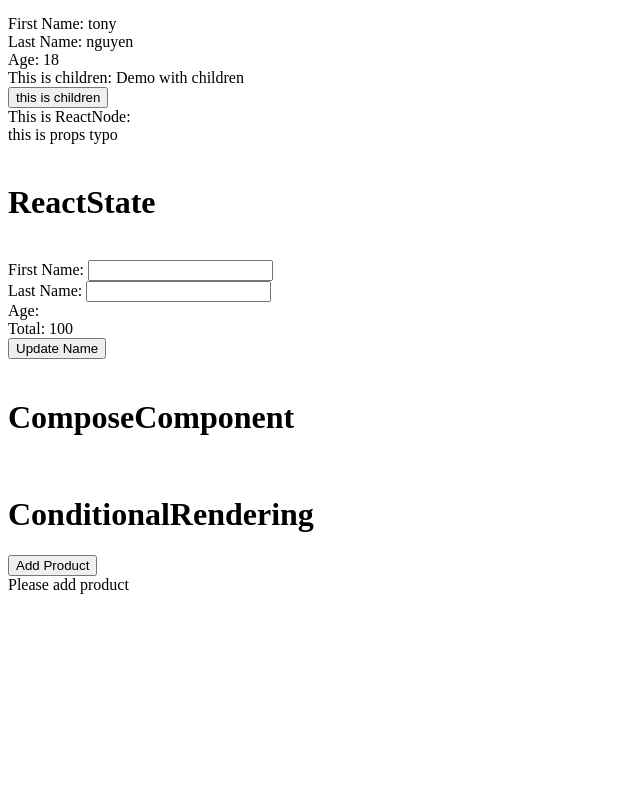
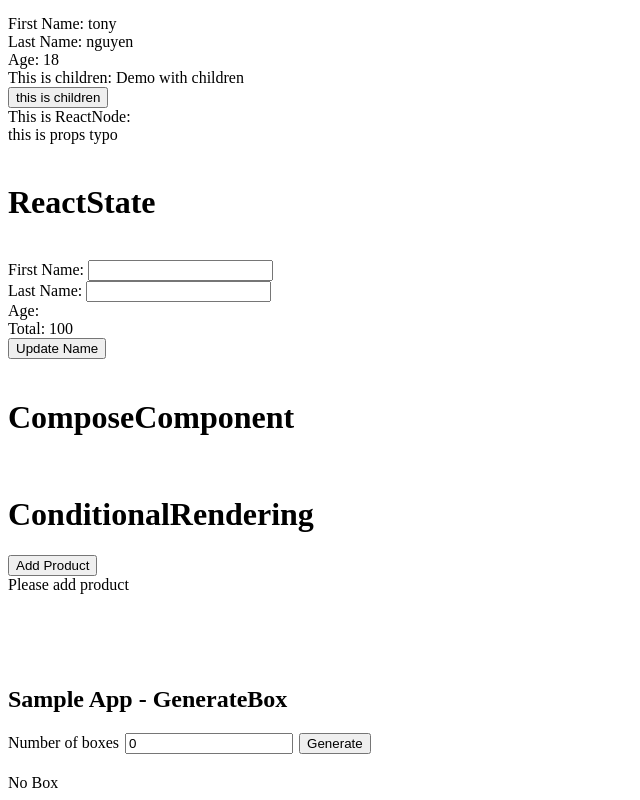
Before and after one commit to Khang151603/utilmate-react, a React (Vite) app: page / in a window 1280 px wide. Shown: the part 424-1224 px from the top of the page, without its empty margins (0-640 px from the left). Before the commit the page ends 1098 px from the top, so only its background shows below. Built offline with nearby package versions, Linux system fonts and the light colour scheme.

Commit message:
13-Add sample-app-generatebox

```diff
--- a/src/App.tsx
+++ b/src/App.tsx
@@ -3,6 +3,7 @@ import ReactJsx from './pages/fundamental/react-jsx';
 import ReactProps from './pages/fundamental/react-props';
 import ReactState from './pages/fundamental/react-state';
 import { ComposeComponent } from './pages/sample-app/compose-component';
+import GenerateBox from './pages/sample-app/generate-box/generate-box';
 
 function App() {
 
@@ -26,6 +27,8 @@ function App() {
       <br />
       <br />
       <br />
+
+      <GenerateBox />
     </>
   )
 }
--- /dev/null
+++ b/src/pages/sample-app/generate-box/components/box-item.tsx
@@ -0,0 +1,23 @@
+import styles from '../generate-box.module.css'
+
+interface BoxItemProps {
+  title: string
+  bgColor: string
+  onClick: () => void
+}
+
+function BoxItem({ title, bgColor, onClick }: BoxItemProps) {
+  return (
+    <button
+      type="button"
+      className={styles.box}
+      style={{ backgroundColor: bgColor }}
+      onClick={onClick}
+      aria-label={`${title}, change background color`}
+    >
+      {title}
+    </button>
+  )
+}
+
+export default BoxItem
--- /dev/null
+++ b/src/pages/sample-app/generate-box/generate-box.module.css
@@ -0,0 +1,51 @@
+.container {
+  max-width: 720px;
+}
+
+.heading {
+  margin-bottom: 20px;
+}
+
+.form {
+  display: flex;
+  align-items: center;
+  gap: 6px;
+  margin-bottom: 20px;
+}
+
+.form input {
+  width: 160px;
+}
+
+.boxGrid {
+  display: grid;
+  grid-template-columns: repeat(auto-fill, minmax(112px, 1fr));
+  gap: 10px;
+}
+
+.box {
+  display: flex;
+  min-height: 112px;
+  align-items: center;
+  justify-content: center;
+  border: 1px solid rgb(0 0 0 / 15%);
+  border-radius: 4px;
+  color: #000;
+  cursor: pointer;
+  font: inherit;
+}
+
+.box:focus-visible {
+  outline: 2px solid #1d4ed8;
+  outline-offset: 2px;
+}
+
+.emptyMessage {
+  margin: 0;
+}
+
+@media (max-width: 480px) {
+  .form {
+    flex-wrap: wrap;
+  }
+}
--- /dev/null
+++ b/src/pages/sample-app/generate-box/generate-box.tsx
@@ -0,0 +1,118 @@
+
+import React from 'react'
+import { getRandomColor } from '../../../utils/getRandomColor'
+import BoxItem from './components/box-item'
+import styles from './generate-box.module.css'
+
+
+interface IBox {
+  id: number
+  title: string
+  bgColor: string
+}
+
+function GenerateBox() {
+
+ const [numberOfBoxes, setNumberOfBoxes] = React.useState('0')
+
+ const [boxes, setBoxes] = React.useState<IBox[]>([])
+
+
+  function handleNumberChange(event: React.ChangeEvent<HTMLInputElement>) {
+    setNumberOfBoxes(event.target.value)
+  }
+
+  function handleGenerate(event: React.FormEvent<HTMLFormElement>) {
+    event.preventDefault()
+
+    if (!event.currentTarget.reportValidity()) {
+      return
+    }
+
+    const count = Number(numberOfBoxes)
+
+    const newBoxes = Array.from({ length: count }, (_, index) => ({
+      id: index + 1,
+      title: `Box #${index + 1}`,
+      bgColor: 'antiquewhite',
+    }))
+
+    setBoxes(newBoxes)
+  }
+
+  function handleToggleBox(id: number) {
+    setBoxes((currentBoxes) =>
+      currentBoxes.map((box) => {
+        if (box.id === id) {
+          return {
+            ...box,
+            bgColor: getRandomColor(),
+          }
+        }
+
+        return box
+      }),
+    )
+  }
+
+
+  return (
+    <section className={styles.container}>
+
+      <h1 className={styles.heading}>
+        Sample App - GenerateBox
+      </h1>
+
+      <form className={styles.form} onSubmit={handleGenerate}>
+
+        <label htmlFor="number-of-boxes">
+          Number of boxes
+        </label>
+
+        <input
+          id="number-of-boxes"
+          name="numberOfBoxes"
+          type="number"
+          min="0"
+          max="128"
+          step="1"
+          required
+          value={numberOfBoxes}
+          onChange={handleNumberChange}
+        />
+
+        <button type="submit">
+          Generate
+        </button>
+
+      </form>
+
+
+      {boxes.length === 0 ? (
+
+        <p className={styles.emptyMessage}>
+          No Box
+        </p>
+
+      ) : (
+
+        <div className={styles.boxGrid}>
+
+          {boxes.map((box) => (
+            <BoxItem
+              key={box.id}
+              title={box.title}
+              bgColor={box.bgColor}
+              onClick={() => handleToggleBox(box.id)}
+            />
+          ))}
+
+        </div>
+
+      )}
+
+    </section>
+  )
+}
+
+export default GenerateBox
--- /dev/null
+++ b/src/utils/getRandomColor.ts
@@ -0,0 +1,3 @@
+export function getRandomColor() {
+  return `#${Math.floor(Math.random() * 0xffffff).toString(16).padStart(6, '0')}`
+}
```
